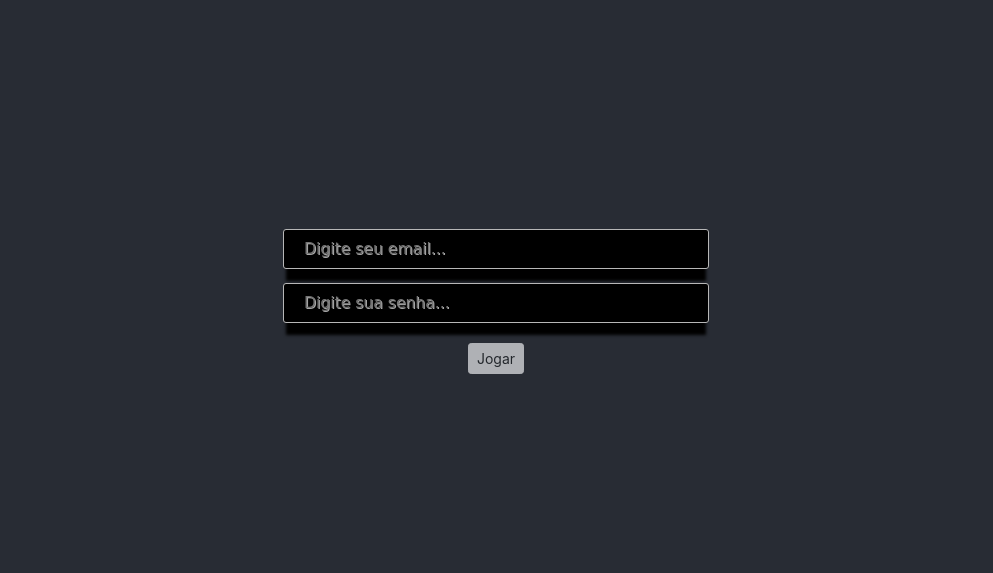
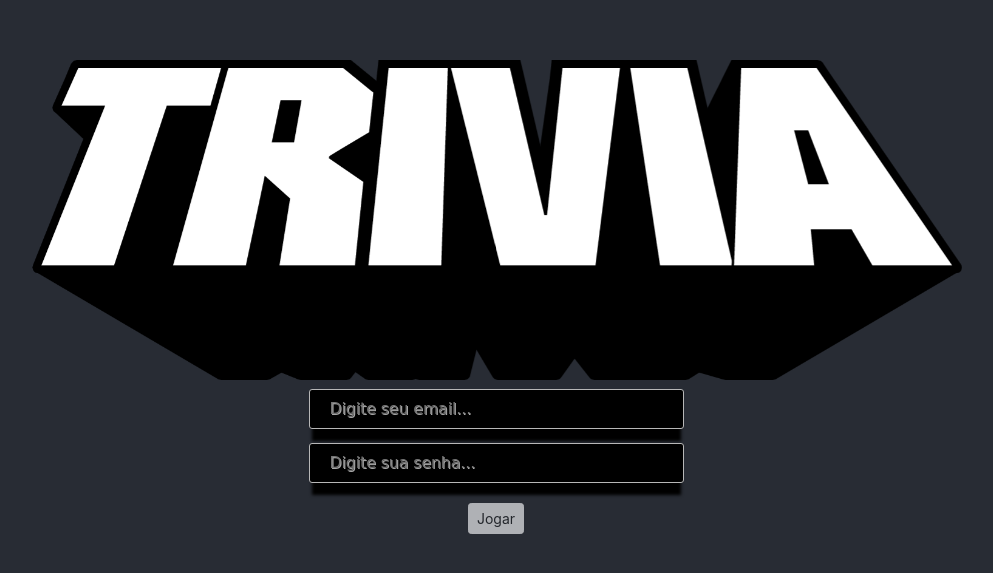
Before and after one commit to MullerEsposito/project-trivia-react-redux, a React (Create React App) app: page / in a window 1280 px wide. Shown: the part 103-676 px from the top of the page, without its empty margins (144-1137 px from the left). Built offline with nearby package versions, Linux system fonts and the light colour scheme.

Commit message:
feat(Game): creates route to Game page;

```diff
--- a/src/pages/Login/index.jsx
+++ b/src/pages/Login/index.jsx
@@ -1,7 +1,10 @@
 import React, { Component } from 'react';
+import PropTypes from 'prop-types';
 
 import Input from '../../components/Input';
 
+import fetchToken from '../../services/apiTrivia';
+import logo from '../../trivia.png';
 import './style.css';
 
 const INITIAL_STATE = {
@@ -15,6 +18,19 @@ class Login extends Component {
     this.state = INITIAL_STATE;
 
     this.handleOnChange = this.handleOnChange.bind(this);
+    this.handleClickButton = this.handleClickButton.bind(this);
+  }
+
+  componentDidMount() {
+    this.validateInputs();
+  }
+
+  async handleClickButton() {
+    const token = await fetchToken();
+    const { history } = this.props;
+
+    localStorage.setItem('token', token);
+    history.push('/game');
   }
 
   handleOnChange({ target: { name, value } }) {
@@ -36,7 +52,8 @@ class Login extends Component {
     const { inputEmail, inputPassword } = this.state;
 
     return (
-      <div className="container-login">
+      <div className="container-login container">
+        <img src={ logo } className="img-fluid App-logo" alt="logo" />
         <Input
           dataTestId="input-player-name"
           placeholder="Digite seu email..."
@@ -59,7 +76,7 @@ class Login extends Component {
           className="btn btn-light btn-sm"
           data-testid="btn-play"
           type="button"
-          disabled
+          onClick={ this.handleClickButton }
         >
           Jogar
         </button>
@@ -68,4 +85,8 @@ class Login extends Component {
   }
 }
 
+Login.propTypes = {
+  history: PropTypes.shape(Object).isRequired,
+};
+
 export default Login;
```
